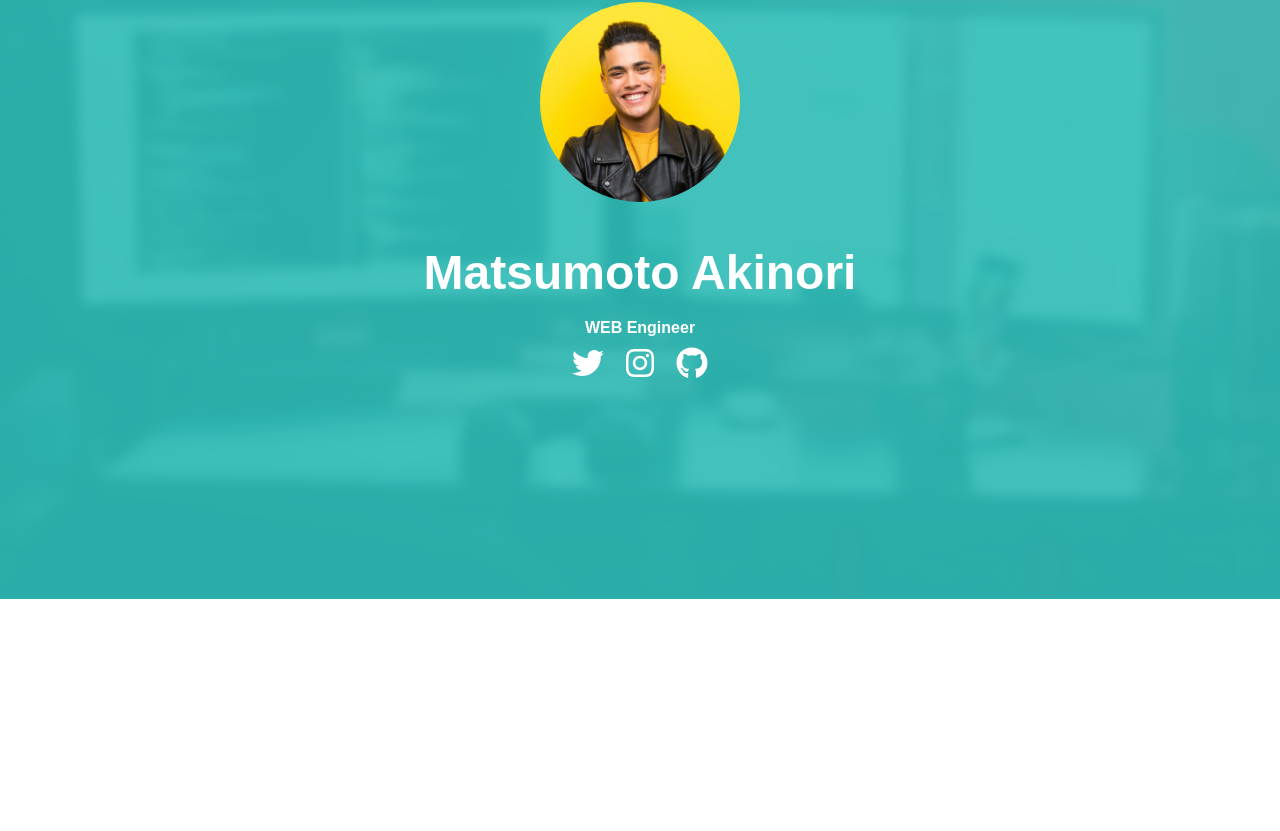
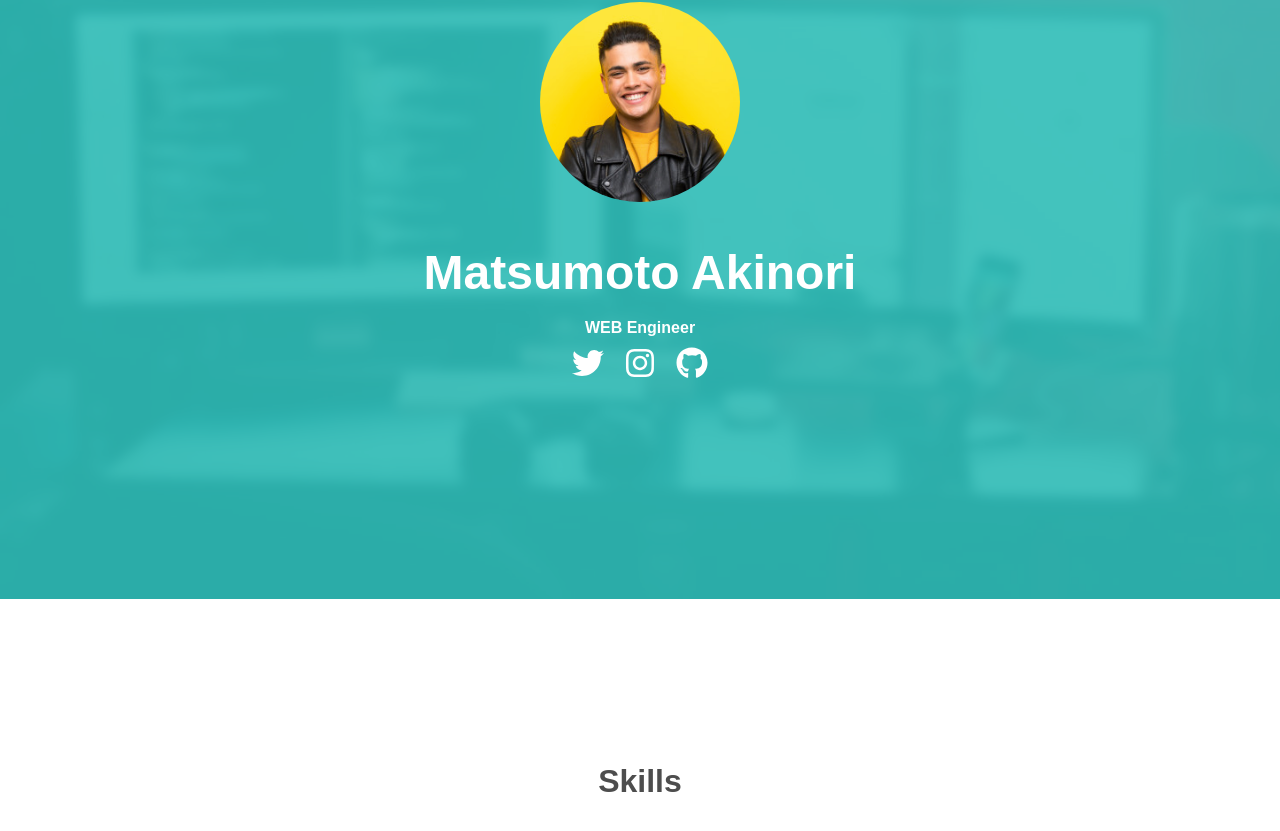
Before and after one commit to akinoringo/react-portfolio-site, a React (Create React App) app: page / in a window 1280 px wide. Shown: the part 201-1032 px from the top of the page. Before the commit the page ends 800 px from the top, so only its background shows below. Built offline with nearby package versions, Linux system fonts and the light colour scheme.

Commit message:
finish base coding for skills.jsx

```diff
--- a/package.json
+++ b/package.json
@@ -9,7 +9,7 @@
     "react": "^17.0.2",
     "react-dom": "^17.0.2",
     "react-icons": "^4.3.1",
-    "react-scripts": "^3.4.4",
+    "react-scripts": "^4.0.3",
     "web-vitals": "^1.1.2"
   },
   "scripts": {
--- a/src/App.css
+++ b/src/App.css
@@ -1,3 +1,6 @@
+/******************************
+ layout
+ ******************************/
 body {
   font-family: Arial, Serif;
   font-weight: 400;
@@ -21,6 +24,9 @@ h3 {
   font-size: 16px;
 }
 
+/******************************
+ header
+ ******************************/
 .main-cover {
   background-color: transparent;
   background-size: cover;
@@ -102,3 +108,22 @@ h3 {
 .social-icons {
   position: relative;
 }
+
+/******************************
+ skills
+ ******************************/
+#skills {
+  padding: 128px 0;
+  clear: both;
+}
+
+.heading {
+  margin-bottom: 32px;
+  text-align: center;
+}
+
+.skills-container {
+  display: flex;
+  flex-wrap: wrap;
+  text-align: center;
+}
--- a/src/App.js
+++ b/src/App.js
@@ -1,9 +1,13 @@
 import './App.css'
 import { Header } from './components/Header'
+import { Skills } from './components/Skills';
 
 function App() {
   return (
-    <Header />
+    <>
+      <Header />
+      <Skills />
+    </>
   );
 };
 
--- a/src/components/Skills.jsx
+++ b/src/components/Skills.jsx
@@ -0,0 +1,14 @@
+export const Skills = () => {
+  return (
+    <div id="skills">
+      <div className="container">
+        <div className="heading">
+          <h2 className="skills">Skills</h2>
+        </div>
+        <div className="skills-container">
+
+        </div>
+      </div>
+    </div>
+  )
+}
```
Also changed, not shown: 1 other file (tests, documents, lock files or other folders).
